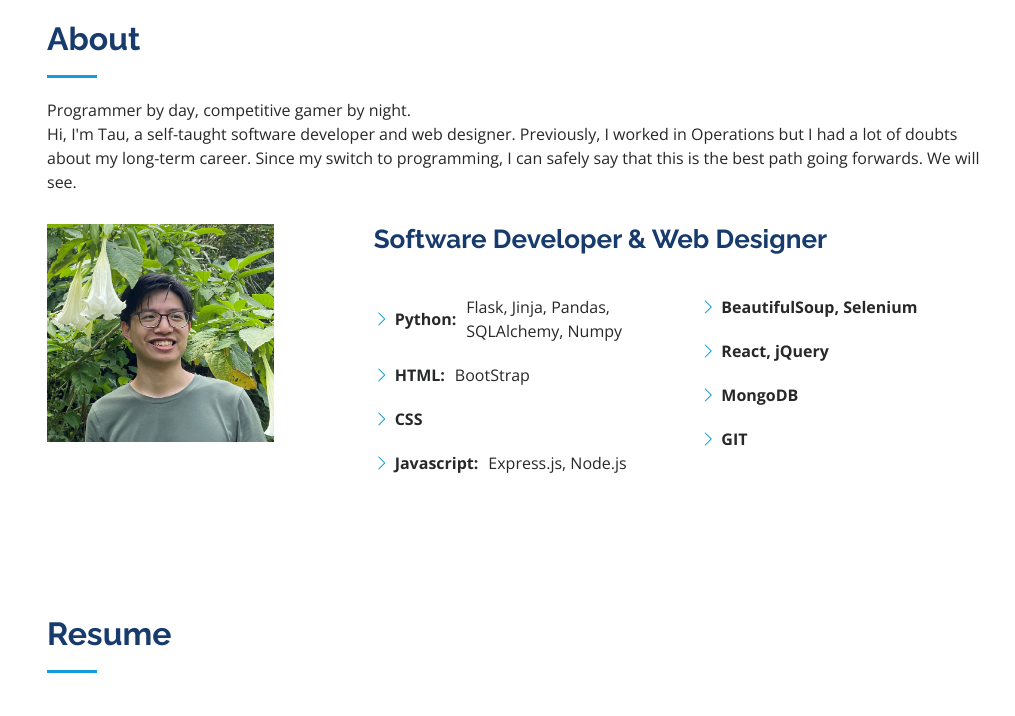
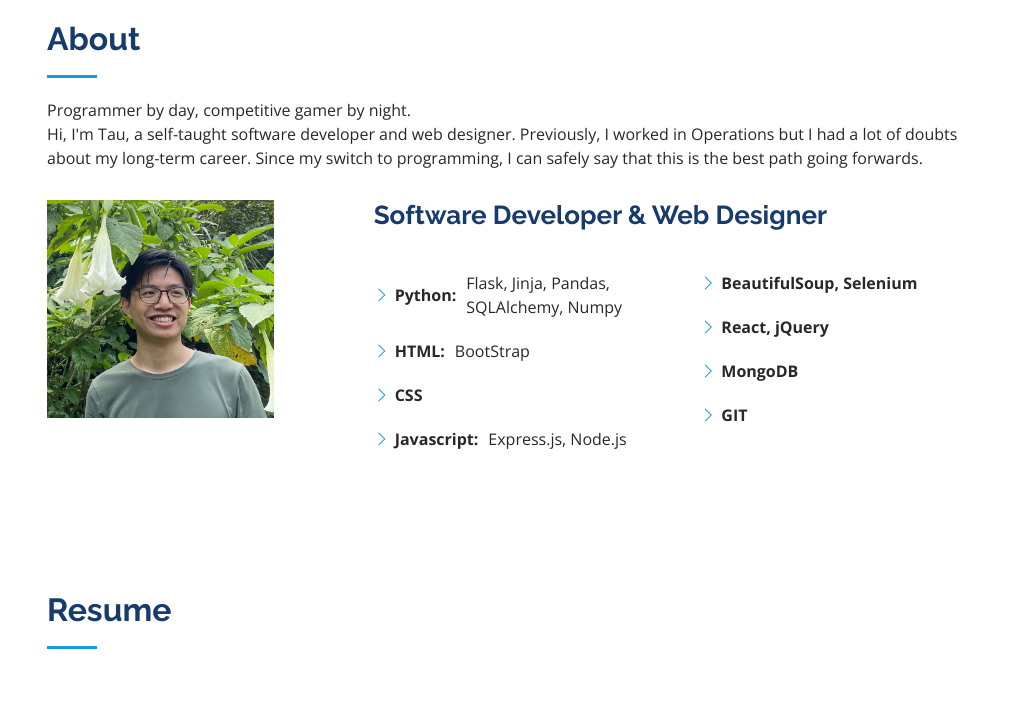
Before and after one commit to taujeng/PersonalSite, a plain HTML site: page index.html in a window 1280 px wide. Shown: the part 840-1556 px from the top of the page, without its empty margins (265-1280 px from the left). Drawn offline with nearby package versions, Linux system fonts and the light colour scheme.

Commit message:
fix title

```diff
--- a/index.html
+++ b/index.html
@@ -5,7 +5,7 @@
   <meta charset="utf-8">
   <meta content="width=device-width, initial-scale=1.0" name="viewport">
 
-  <title>iPortfolio Bootstrap Template - Index</title>
+  <title>Tau Jeng</title>
   <meta content="" name="description">
   <meta content="" name="keywords">
 
@@ -79,7 +79,7 @@
           <h2>About</h2>
           <p>Programmer by day, competitive gamer by night.</p>
           <p>Hi, I'm Tau, a self-taught software developer and web designer. Previously, I worked in Operations
-            but I had a lot of doubts about my long-term career. Since my switch to programming, I can safely say that this is the best path going forwards. We will see.</p>
+            but I had a lot of doubts about my long-term career. Since my switch to programming, I can safely say that this is the best path going forwards.</p>
         </div>
 
         <div class="row">
```
